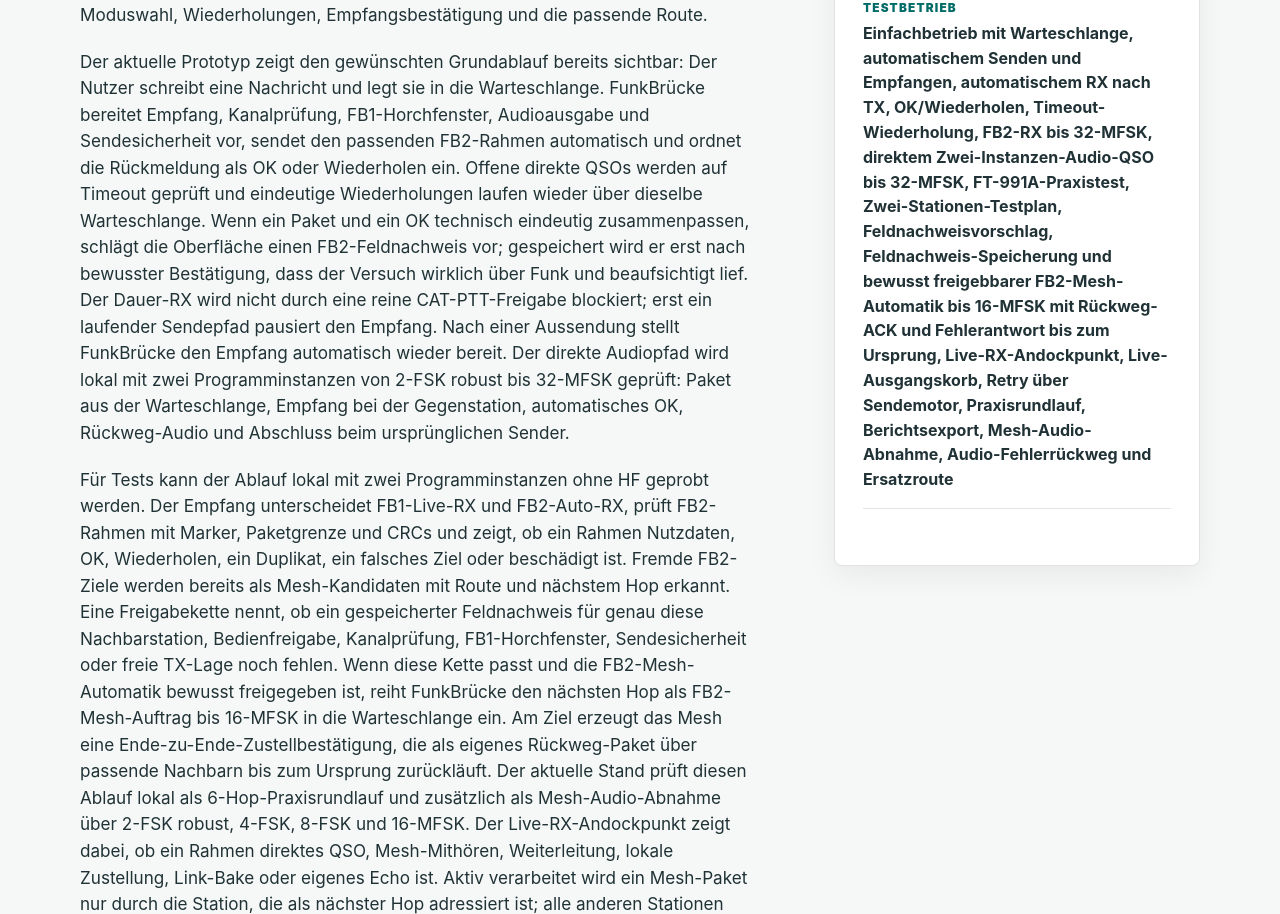
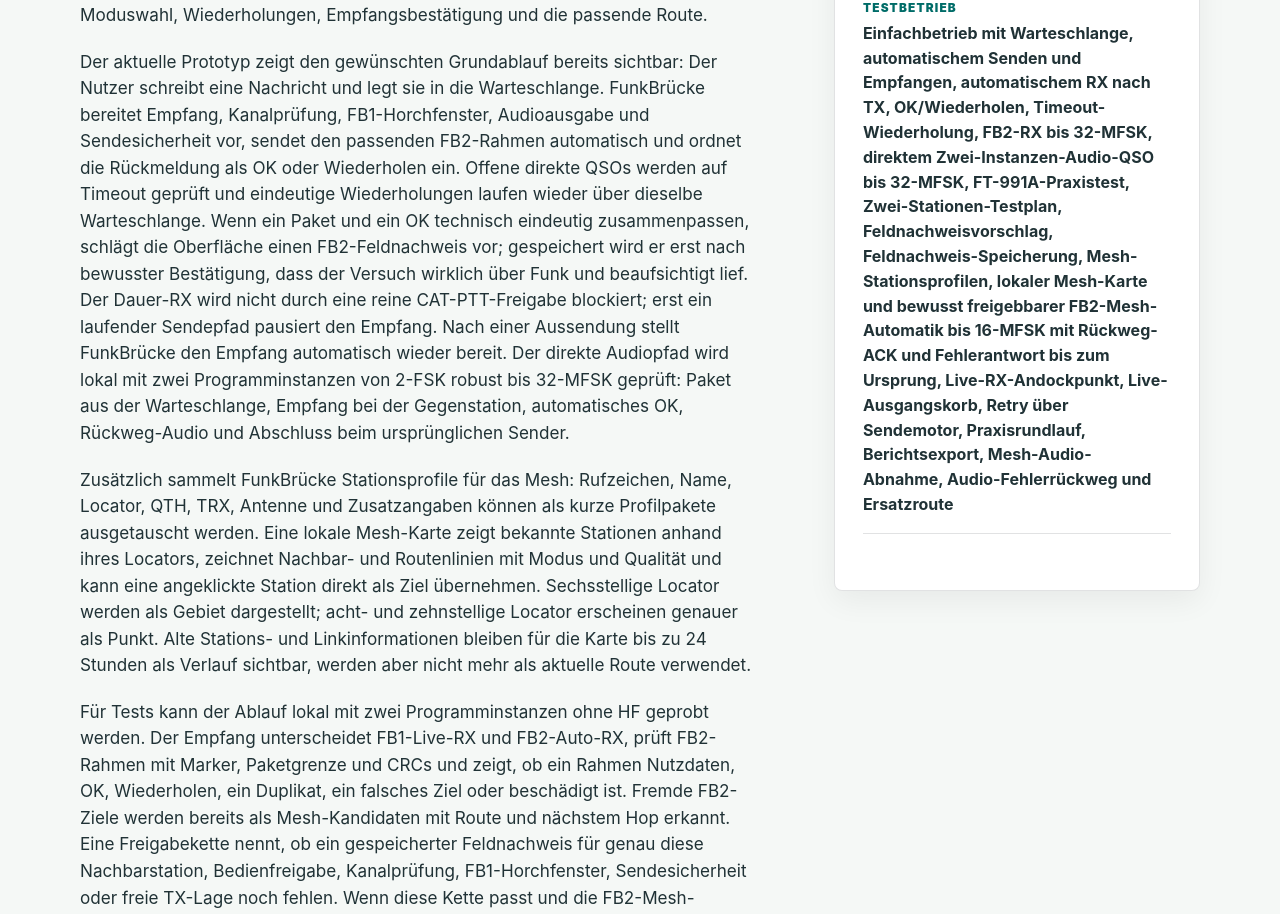
Before and after one commit to DO1FFE/do1ffe-webseite, a Flask app: page /Funkbruecke in a window 1280 px wide. Shown: the part 1268-2182 px from the top of the page. Run offline with Flask 3, Linux system fonts and the light colour scheme.

Commit message:
Aktualisiere FunkBruecke Webseite auf v0.9.250

```diff
--- a/templates/funkbruecke.html
+++ b/templates/funkbruecke.html
@@ -64,6 +64,16 @@
       Sender.
     </p>
     <p>
+      Zusätzlich sammelt FunkBrücke Stationsprofile für das Mesh: Rufzeichen, Name,
+      Locator, QTH, TRX, Antenne und Zusatzangaben können als kurze Profilpakete
+      ausgetauscht werden. Eine lokale Mesh-Karte zeigt bekannte Stationen anhand ihres
+      Locators, zeichnet Nachbar- und Routenlinien mit Modus und Qualität und kann eine
+      angeklickte Station direkt als Ziel übernehmen. Sechsstellige Locator werden als
+      Gebiet dargestellt; acht- und zehnstellige Locator erscheinen genauer als Punkt.
+      Alte Stations- und Linkinformationen bleiben für die Karte bis zu 24 Stunden als
+      Verlauf sichtbar, werden aber nicht mehr als aktuelle Route verwendet.
+    </p>
+    <p>
       Für Tests kann der Ablauf lokal mit zwei Programminstanzen ohne HF geprobt werden.
       Der Empfang unterscheidet FB1-Live-RX und FB2-Auto-RX, prüft FB2-Rahmen mit Marker,
       Paketgrenze und CRCs und zeigt, ob ein Rahmen Nutzdaten, OK, Wiederholen, ein
@@ -109,7 +119,7 @@
       <div><dt>Funkgerät</dt><dd>Yaesu FT-991A</dd></div>
       <div><dt>Betriebsart</dt><dd>FB2 senden/empfangen mit Modusleiter bis 32-MFSK, Planung bis OFDM</dd></div>
       <div><dt>Funkweg</dt><dd>SSB schmalbandig, FM für breitere Modi</dd></div>
-      <div><dt>Testbetrieb</dt><dd>Einfachbetrieb mit Warteschlange, automatischem Senden und Empfangen, automatischem RX nach TX, OK/Wiederholen, Timeout-Wiederholung, FB2-RX bis 32-MFSK, direktem Zwei-Instanzen-Audio-QSO bis 32-MFSK, FT-991A-Praxistest, Zwei-Stationen-Testplan, Feldnachweisvorschlag, Feldnachweis-Speicherung und bewusst freigebbarer FB2-Mesh-Automatik bis 16-MFSK mit Rückweg-ACK und Fehlerantwort bis zum Ursprung, Live-RX-Andockpunkt, Live-Ausgangskorb, Retry über Sendemotor, Praxisrundlauf, Berichtsexport, Mesh-Audio-Abnahme, Audio-Fehlerrückweg und Ersatzroute</dd></div>
+      <div><dt>Testbetrieb</dt><dd>Einfachbetrieb mit Warteschlange, automatischem Senden und Empfangen, automatischem RX nach TX, OK/Wiederholen, Timeout-Wiederholung, FB2-RX bis 32-MFSK, direktem Zwei-Instanzen-Audio-QSO bis 32-MFSK, FT-991A-Praxistest, Zwei-Stationen-Testplan, Feldnachweisvorschlag, Feldnachweis-Speicherung, Mesh-Stationsprofilen, lokaler Mesh-Karte und bewusst freigebbarer FB2-Mesh-Automatik bis 16-MFSK mit Rückweg-ACK und Fehlerantwort bis zum Ursprung, Live-RX-Andockpunkt, Live-Ausgangskorb, Retry über Sendemotor, Praxisrundlauf, Berichtsexport, Mesh-Audio-Abnahme, Audio-Fehlerrückweg und Ersatzroute</dd></div>
     </dl>
   </aside>
 </section>
@@ -229,7 +239,7 @@
       die vier Statusfelder Senden, Empfangen, Warteschlange und Status,
       Modusplan, Vor-TX-Prüfung, Antwort, Rückweg, Empfangen, Empfang einsortieren,
       FB2 senden/empfangen, Gespräch, Zwei-Fenster-Test, Wasserfall, Spektrum,
-      CAT-/Audio-Bereiche, Mesh-Ansichten, Feldnachweisblock, FB2-Planung und Protokollfenster. Die Menüs
+      CAT-/Audio-Bereiche, Mesh-Ansichten, Mesh-Karte, Feldnachweisblock, FB2-Planung und Protokollfenster. Die Menüs
       oben bündeln Einstellungen, Hilfe, Versionsinformationen und technische Werkzeuge,
       damit der Hauptbildschirm nicht mit Nebenfunktionen überladen wird.
     </p>
```
Also changed, not shown: tests/test_routen.py (+4 -1 lines).
